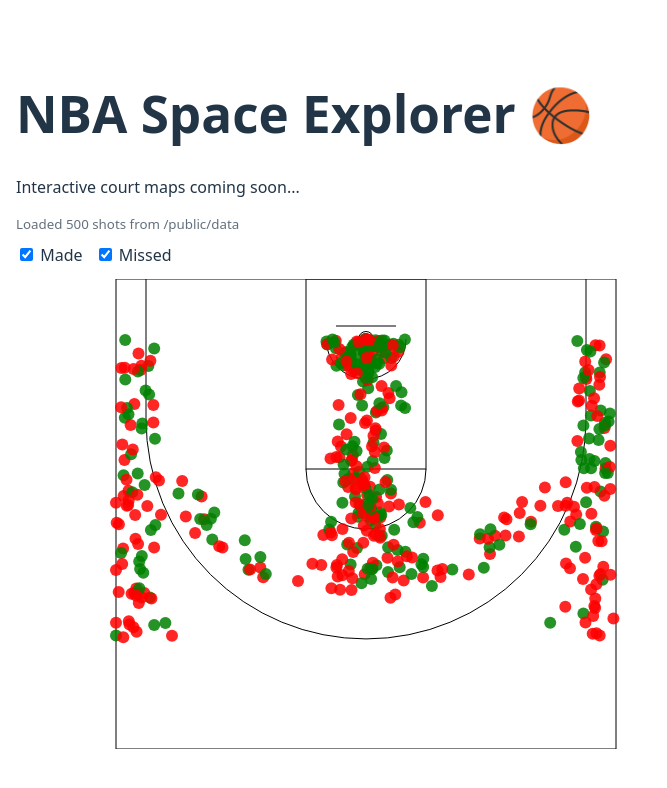
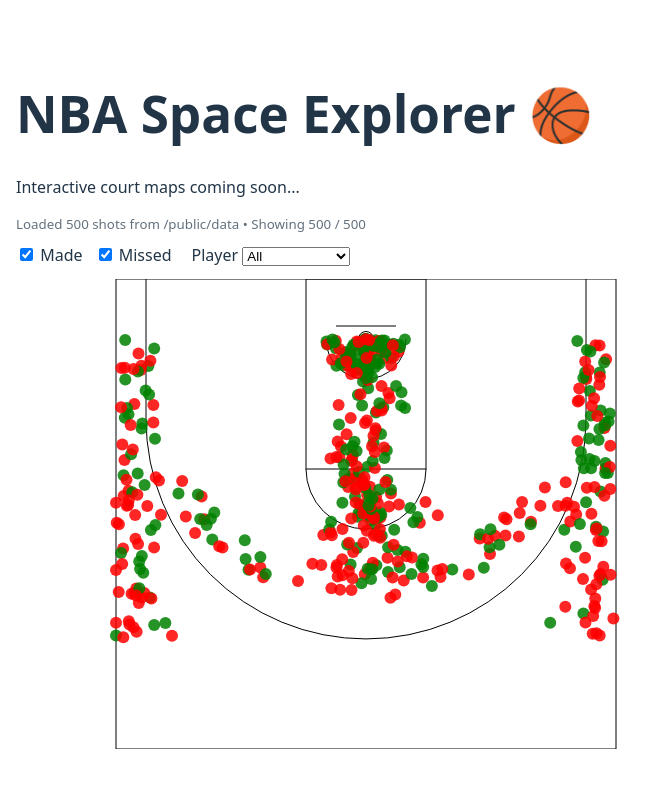
Before and after one commit to mtnnguyen/nba-space-explorer, a React (Vite) app: page / in a window 1280 px wide. Shown: the top 788 px of the page, without its empty margins (0-667 px from the left). Built offline with nearby package versions, Linux system fonts and the light colour scheme.

Commit message:
Add public shot data loading pipeline with normalization

```diff
--- a/src/App.jsx
+++ b/src/App.jsx
@@ -12,11 +12,11 @@
   const [showMade, setShowMade] = useState(true);
   const [showMissed, setShowMissed] = useState(true);
 
-  // Start with your JS sample so the app always works (offline / no fetch issues)
+  const [selectedPlayer, setSelectedPlayer] = useState("All");
+
   const [shots, setShots] = useState(() => normalizeShots(sampleShots));
   const [dataStatus, setDataStatus] = useState("Using JS sample");
 
-  // Try loading public JSON; if it fails, keep JS sample
   useEffect(() => {
     (async () => {
       try {
@@ -31,9 +31,20 @@
     })();
   }, []);
 
+  const players = useMemo(() => {
+    const unique = Array.from(new Set(shots.map((s) => s.player).filter(Boolean)));
+    unique.sort();
+    return ["All", ...unique];
+  }, [shots]);
+
   const filteredShots = useMemo(() => {
-    return shots.filter((s) => (s.made ? showMade : showMissed));
-  }, [shots, showMade, showMissed]);
+    return shots.filter((s) => {
+      if (s.made && !showMade) return false;
+      if (!s.made && !showMissed) return false;
+      if (selectedPlayer !== "All" && s.player !== selectedPlayer) return false;
+      return true;
+    });
+  }, [shots, showMade, showMissed, selectedPlayer]);
 
   return (
     <div style={{ padding: 16, fontFamily: "system-ui, Arial" }}>
@@ -41,7 +52,7 @@
       <p>Interactive court maps coming soon...</p>
 
       <small style={{ opacity: 0.7, display: "block", marginBottom: 8 }}>
-        {dataStatus}
+        {dataStatus} • Showing {filteredShots.length} / {shots.length}
       </small>
 
       <Controls
@@ -49,6 +60,9 @@
         setShowMade={setShowMade}
         showMissed={showMissed}
         setShowMissed={setShowMissed}
+        players={players}
+        selectedPlayer={selectedPlayer}
+        setSelectedPlayer={setSelectedPlayer}
       />
 
       <div style={{ display: "flex", justifyContent: "center" }}>
--- a/src/components/Controls.jsx
+++ b/src/components/Controls.jsx
@@ -1,4 +1,12 @@
-export default function Controls({ showMade, setShowMade, showMissed, setShowMissed }) {
+export default function Controls({
+  showMade,
+  setShowMade,
+  showMissed,
+  setShowMissed,
+  players = ["All"],
+  selectedPlayer = "All",
+  setSelectedPlayer = () => {},
+}) {
   return (
     <div style={{ display: "flex", gap: 12, alignItems: "center", marginBottom: 12 }}>
       <label>
@@ -18,6 +26,20 @@
         />{" "}
         Missed
       </label>
+
+      <label style={{ marginLeft: 8 }}>
+        Player{" "}
+        <select
+          value={selectedPlayer}
+          onChange={(e) => setSelectedPlayer(e.target.value)}
+        >
+          {(players ?? ["All"]).map((p) => (
+            <option key={p} value={p}>
+              {p}
+            </option>
+          ))}
+        </select>
+      </label>
     </div>
   );
 }
```
